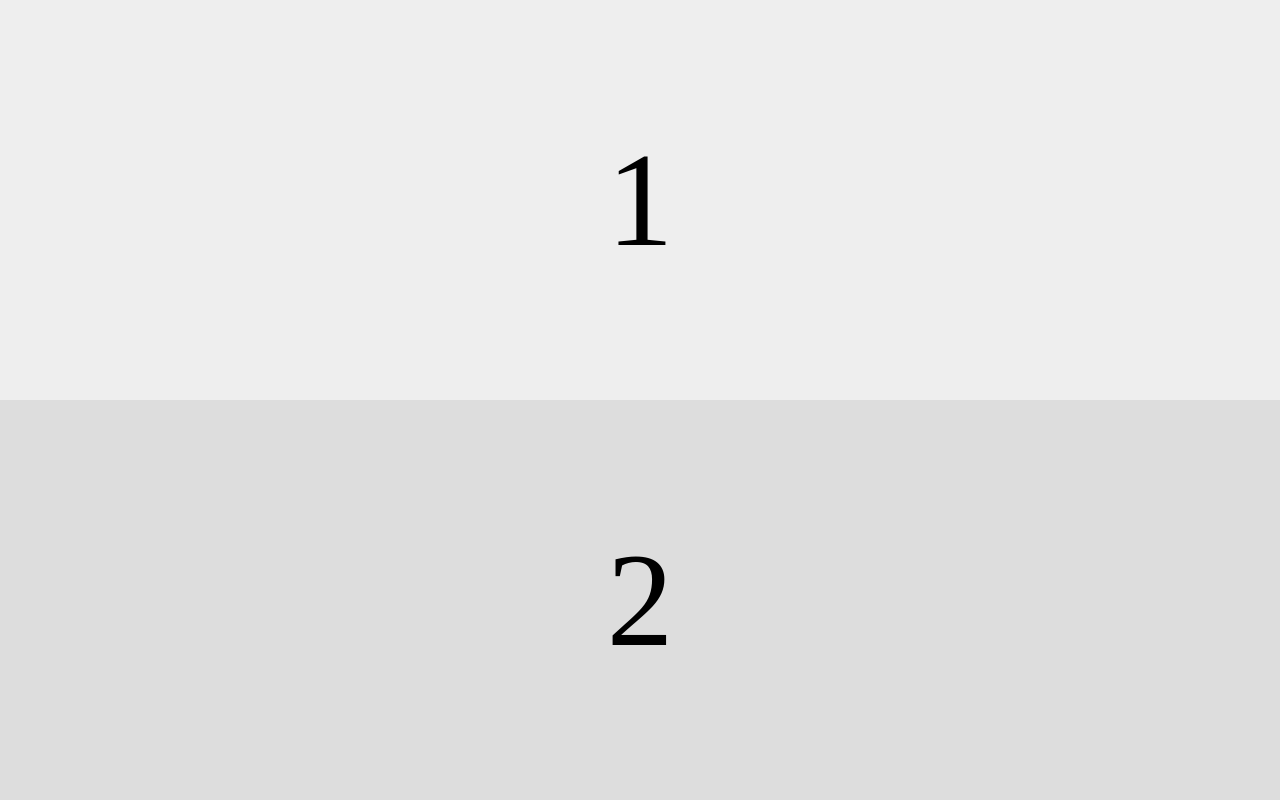
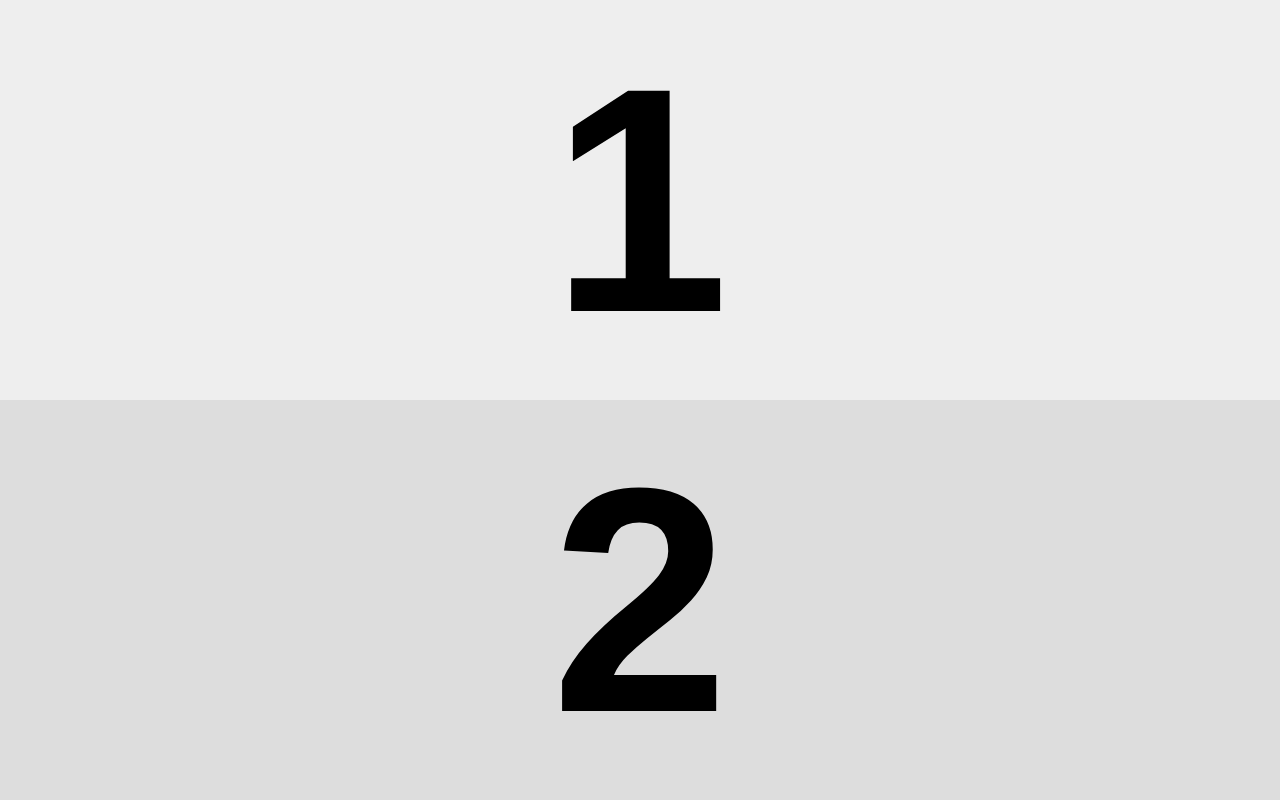
Before and after one commit to vladimirgamalyan/dice, a plain HTML site: page index.html in a window 1280 px wide. Drawn offline with Linux system fonts and the light colour scheme.

Commit message:
Change font

```diff
--- a/styles.css
+++ b/styles.css
@@ -18,7 +18,7 @@ body {
 .col {
     display: table-cell;
     vertical-align: middle;
-    font-size: 100pt;
+    font: bold 240pt Arial;
     text-align: center;
 }
 
```
